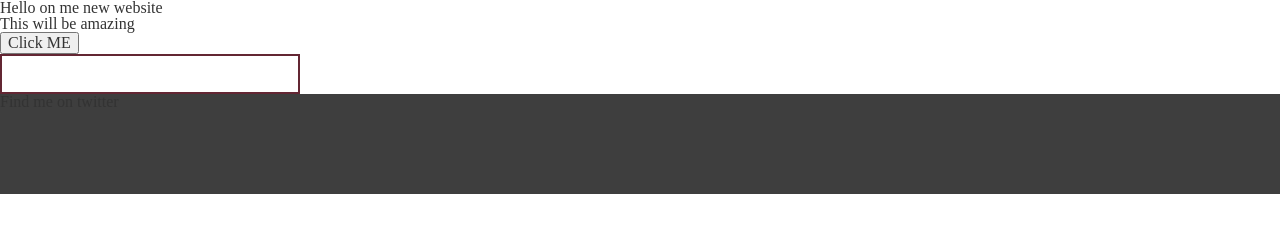
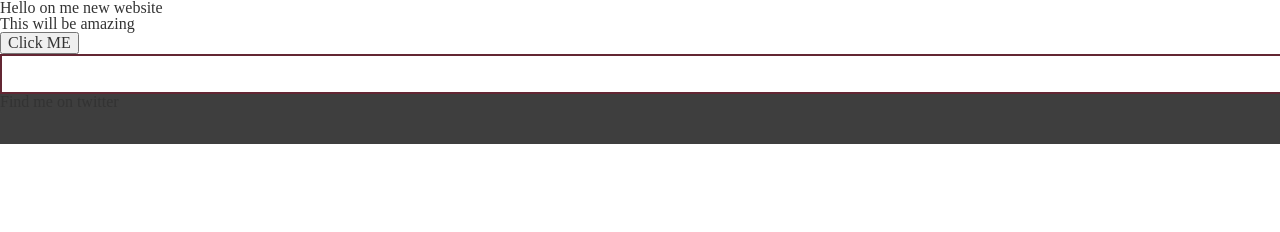
Before and after one commit to mkorzeniowski/js_binary, a website: page app/index.html in a window 1280 px wide. Drawn offline with Linux system fonts and the light colour scheme.

Commit message:
i changed the footer haight to 50px is better

```diff
--- a/app/scss/styles.scss
+++ b/app/scss/styles.scss
@@ -3,12 +3,12 @@
 }
 
 .box{
-  width: 300px;
+  width: 1300px;
   min-height: 40px;
   border: 2px solid #632633;
 }
 
 footer{
-  height: 100px;
+  height: 50px;
   background: #3e3e3e;
 }
```
Also changed, not shown: app/css/styles.css.
